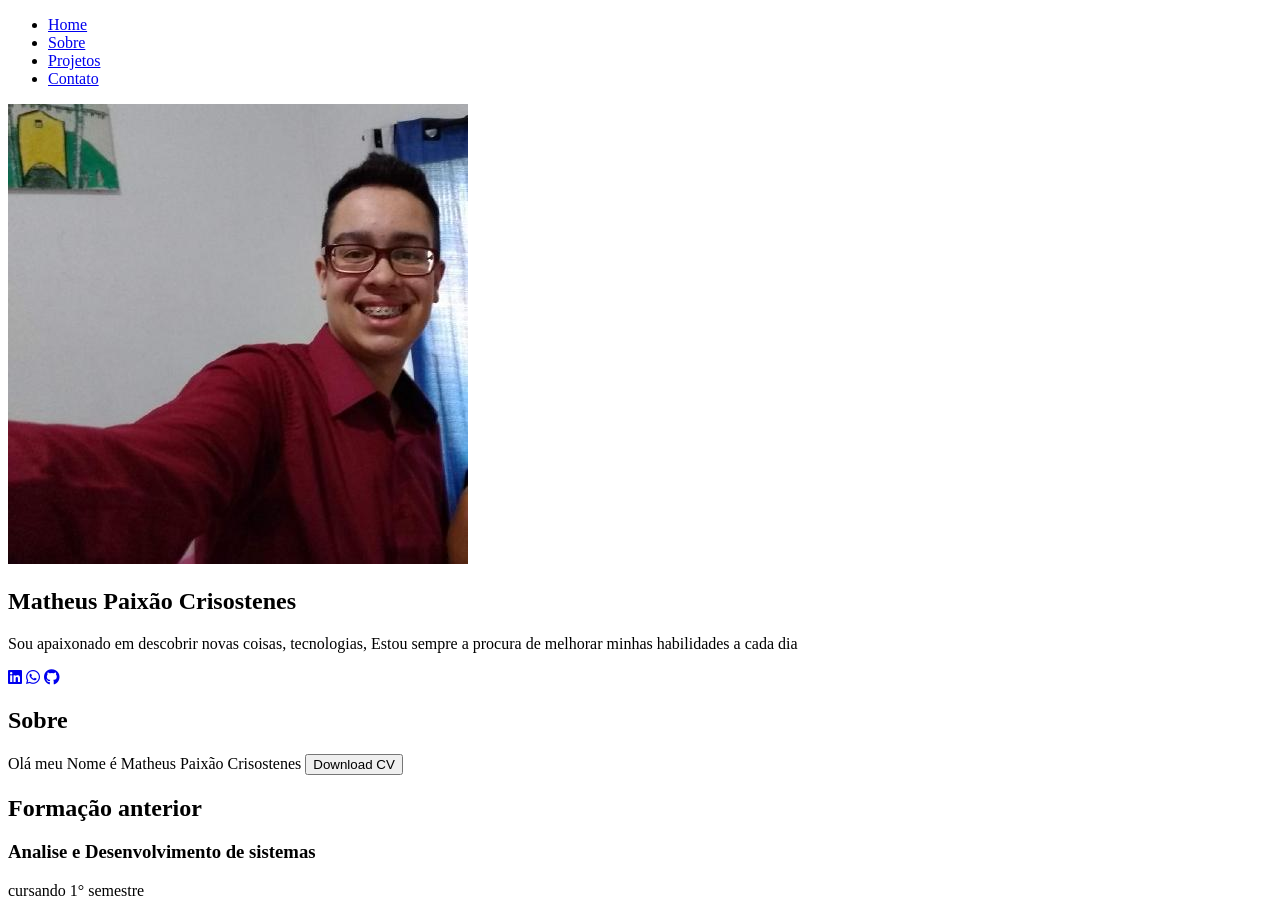
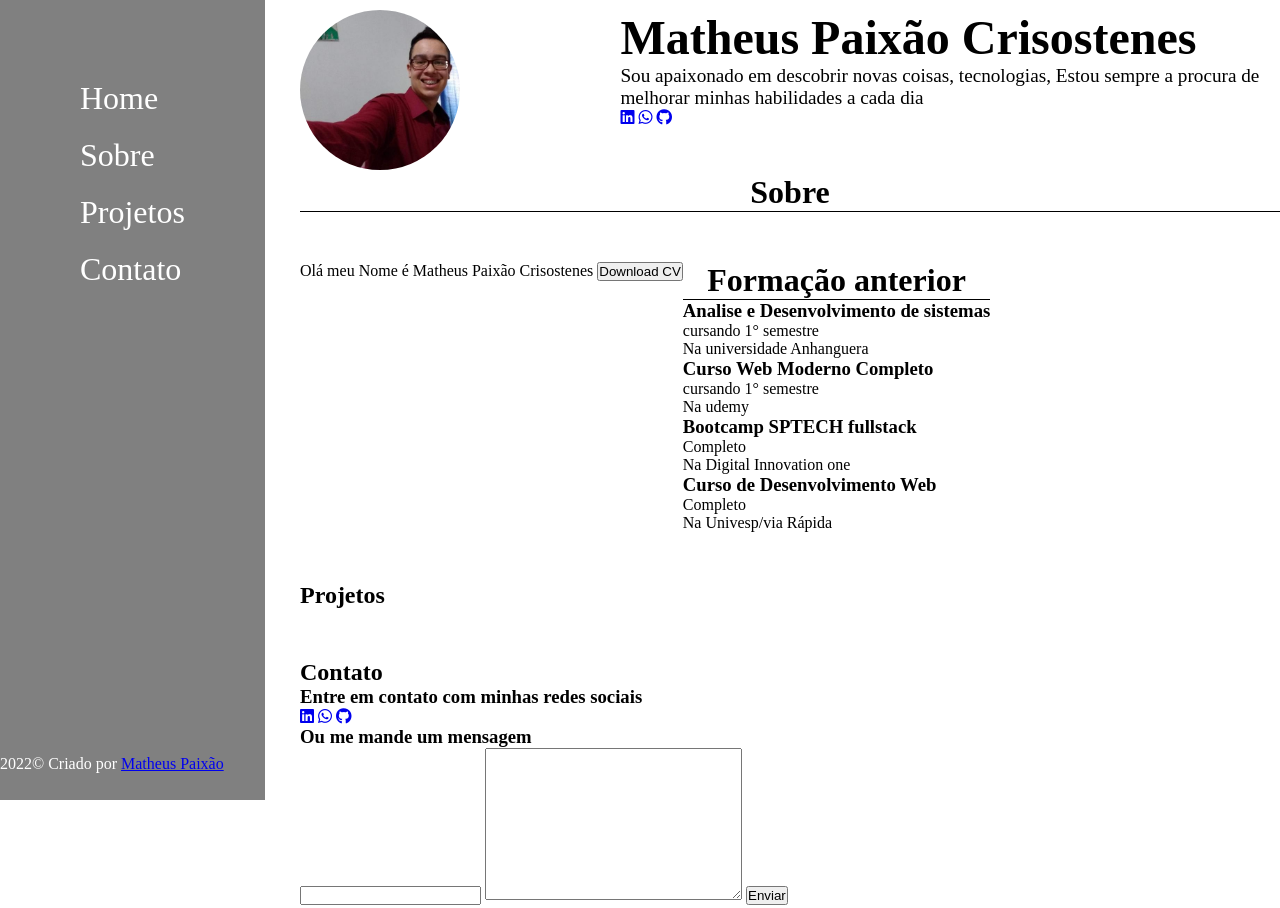
Before and after one commit to Matheuspaixaocrisostenes/portifolio, a plain HTML site: page index.html in a window 1280 px wide. Shown: the top 908 px of the page. Drawn offline with Linux system fonts and the light colour scheme.

Commit message:
adicionando estilo

```diff
--- a/assests/style.css
+++ b/assests/style.css
@@ -0,0 +1,87 @@
+*{
+    padding: 0;
+    margin: 0;
+    box-sizing: border-box;
+}
+
+nav{
+    grid-area: navegacao;
+    background-color: gray;
+    padding: 60px;
+    margin-right: 20px;
+    position: fixed;
+    height: 100%;
+}
+
+nav li{
+    list-style: none;
+    margin-top: 20px;
+}
+
+
+nav a{
+    text-decoration: none;
+    color: white;
+    font-size: 2em;
+    padding: 10px 20px;
+}
+
+nav a:hover{
+    background-color: rgb(187, 187, 187);
+}
+
+main{
+    grid-area: conteudo;
+}
+
+.inicio{
+    display: flex;
+    margin-top: 10px;
+}
+
+.inicio img{
+    width: 50%;
+    border-radius: 100%;
+}
+
+.inicio h1{
+    font-size: 3em;
+}
+
+.inicio p{
+    font-size: 1.2em;
+}
+
+#about h2{
+    text-align: center;
+    border-bottom: 1px solid black;
+    font-size: 2em;
+}
+
+.sobre{
+    display: flex;
+    margin-top: 50px;
+}
+
+footer{
+    grid-area: rodape;
+    margin-top: -50px;
+    color: white;
+    z-index: 1;
+}
+
+body{
+    display: grid;
+    min-height: 100vh;
+    grid-template-columns: 300px 1fr;
+    grid-template-rows: 100px 1fr 100px;
+    grid-template-areas:
+    'navegacao conteudo'
+    'navegacao conteudo'
+    'rodape conteudo';
+}
+
+.projects{
+    margin-top: 50px;
+    margin-bottom: 50px;
+}
--- a/index.html
+++ b/index.html
@@ -9,8 +9,6 @@
     <link rel="stylesheet" href="assests/style.css">
 </head>
 <body>
-    <main>
-        <aside>
     <nav>
             <ul>
                 <li><a href="#">Home</a></li>
@@ -19,9 +17,8 @@
                 <li><a href="#">Contato</a></li>
             </ul>
         </nav>
-        </aside>
-
-        <section>
+    <main>
+        <section class="inicio">
             <div><img src="src/imgs/foto.jpg" alt="foto do protifolio"></div>
             <div>
                 <h1>Matheus Paixão Crisostenes</h1>
@@ -33,9 +30,9 @@
                 </div>
             </div>
         </section>
-
         <section id="about">
             <h2>Sobre</h2>
+            <div class="sobre">
                 <div>
                     Olá meu Nome é Matheus Paixão Crisostenes
                     <button>Download CV</button>
@@ -47,28 +44,26 @@
                         <span class="cursando">cursando 1° semestre</span>
                         <p>Na universidade Anhanguera</p>
                     </div>
-
                     <div>
                         <h3>Curso Web Moderno Completo</h3>
                         <span class="cursando">cursando 1° semestre</span>
                         <p>Na udemy</p>
                     </div>
-
                     <div>
                         <h3>Bootcamp SPTECH fullstack</h3>
                         <span class="completo">Completo</span>
                         <p>Na Digital Innovation one</p>
                     </div>
-
                     <div>
                         <h3>Curso de Desenvolvimento Web</h3>
                         <span class="completo">Completo</span>
                         <p>Na Univesp/via Rápida</p>
                     </div>
                 </div>
+            </div>
         </section>
 
-        <section>
+        <section class="projects">
             <h2>Projetos</h2>
         </section>
 
```
Lines whose indentation alone changed are shown as unchanged.
